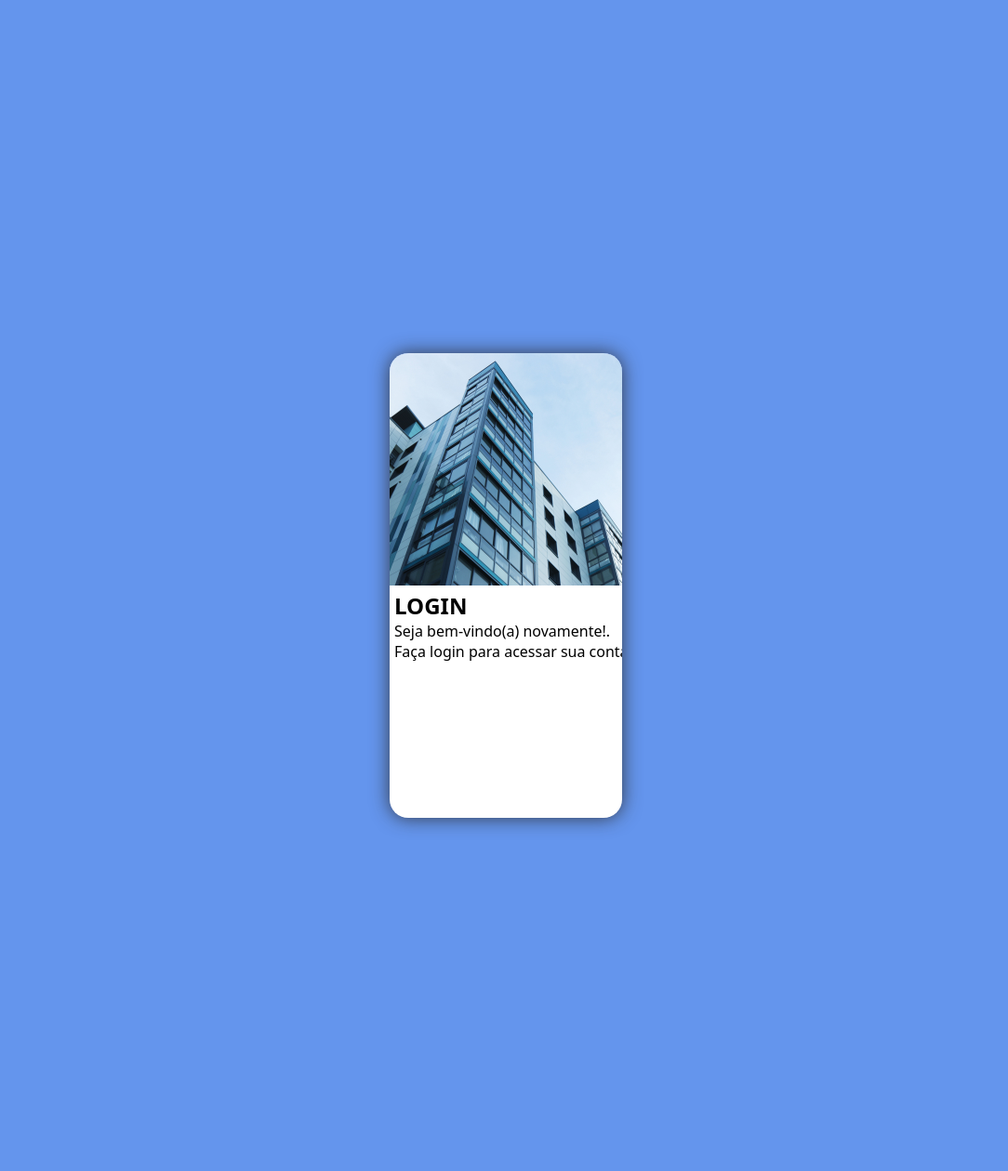
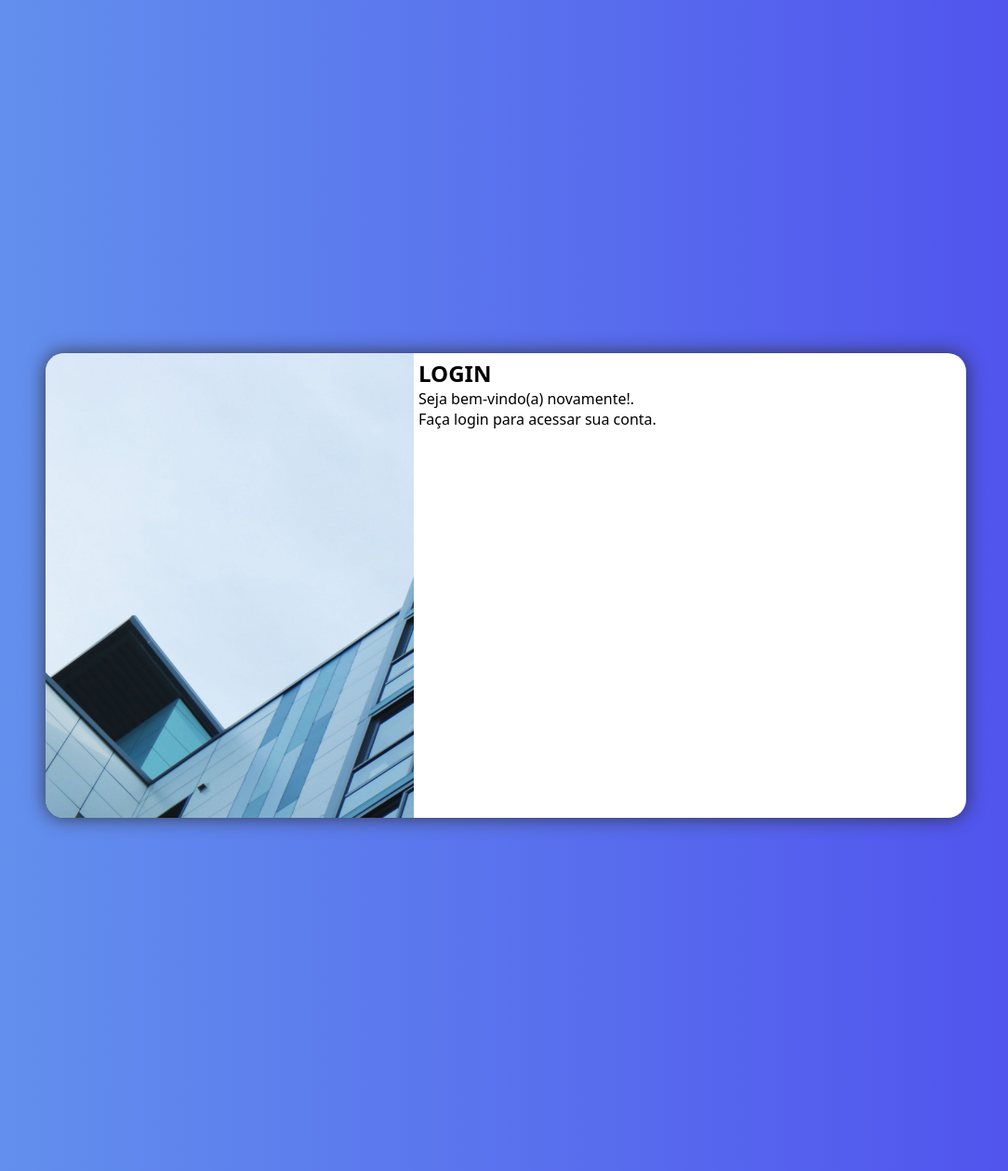
Before and after one commit to weslenmombach/projeto-login, a PHP site: page / in a window 1280 px wide. Shown: the whole page at 93% size, without its empty margins (96-1180 px from the left). Run offline with PHP 8.4, Linux system fonts and the light colour scheme.

Commit message:
media query para diferentes telas

```diff
--- a/estilos/style.css
+++ b/estilos/style.css
@@ -30,6 +30,8 @@ main{
     border-radius: 20px;
     overflow: hidden;
     box-shadow: 0px 0px 20px rgba(43, 42, 42, 0.856);
+    transition: width .3s, height .3s;
+    transition-timing-function: ease;
 }
 
 #imagem{
--- /dev/null
+++ b/estilos/tablet.css
@@ -0,0 +1,47 @@
+@charset "UTF-8";
+
+/*Tablet*/
+@media screen and (min-width: 768px) and (max-width: 992px) {
+    body{
+        background-image: linear-gradient( to right, cornflowerblue, rgb(79, 79, 238));
+    }
+
+    #login{
+        width: 80vw;
+    }
+
+    #imagem{
+        float: left;
+        width: 35%;
+        height: 100vh;
+    }
+
+    #form{
+        float: right;
+        width: 65%;
+        height: 100vh;
+    }
+}
+
+/*Telas Grandes*/
+@media screen and (min-width: 992px) {
+    body{
+        background-image: linear-gradient( to right, cornflowerblue, rgb(79, 79, 238));
+    }
+
+    #login{
+        width: 990px; /*Utilizei um tamanho em px para que ele pare de crescer e não ocupe uma largura muito grande da vw*/
+    }
+
+    #imagem{
+        float: left;
+        width: 40%;
+        height: 100vh;
+    }
+
+    #form{
+        float: right;
+        width: 60%;
+        height: 100vh;
+    }
+}
--- a/index.html
+++ b/index.html
@@ -6,6 +6,7 @@
     <meta name="viewport" content="width=device-width, initial-scale=1.0">
     <title>Login</title>
     <link rel="stylesheet" href="estilos/style.css">
+    <link rel="stylesheet" href="estilos/tablet.css">
 </head>
 <body>
     <main>
```
